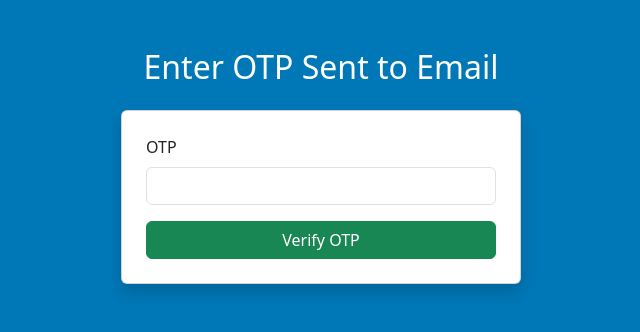
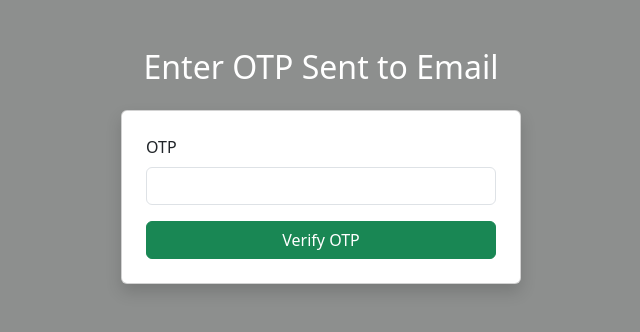
Before and after one commit to harshalbais/HCIproject1, a Flask app: template templates/otp.html in a window 1280 px wide. Shown: the top 332 px of the page, without its empty margins (319-959 px from the left). Run offline with Flask 3, Linux system fonts and the light colour scheme; the template is opened without the code that fills it, so the values that code supplies are empty.

Commit message:
Update otp.html

```diff
--- a/templates/otp.html
+++ b/templates/otp.html
@@ -4,7 +4,7 @@
   <title>Enter OTP</title>
   <link rel="stylesheet" href="https://cdn.jsdelivr.net/npm/bootstrap@5.3.0/dist/css/bootstrap.min.css">
 </head>
-<body style="background-color:#0077b6">
+<body style="background-color:#8d8f8e">
   <div class="container mt-5">
     <h2 class="text-white text-center mb-4">Enter OTP Sent to Email</h2>
     <div class="card p-4 mx-auto shadow" style="max-width: 400px;">
```
